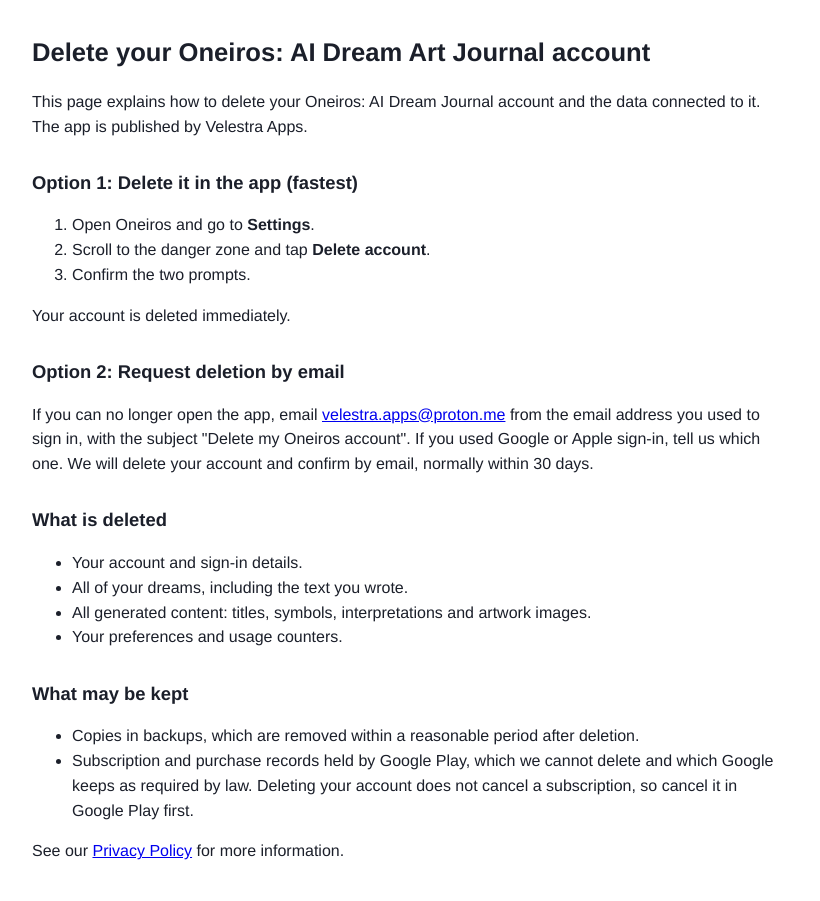
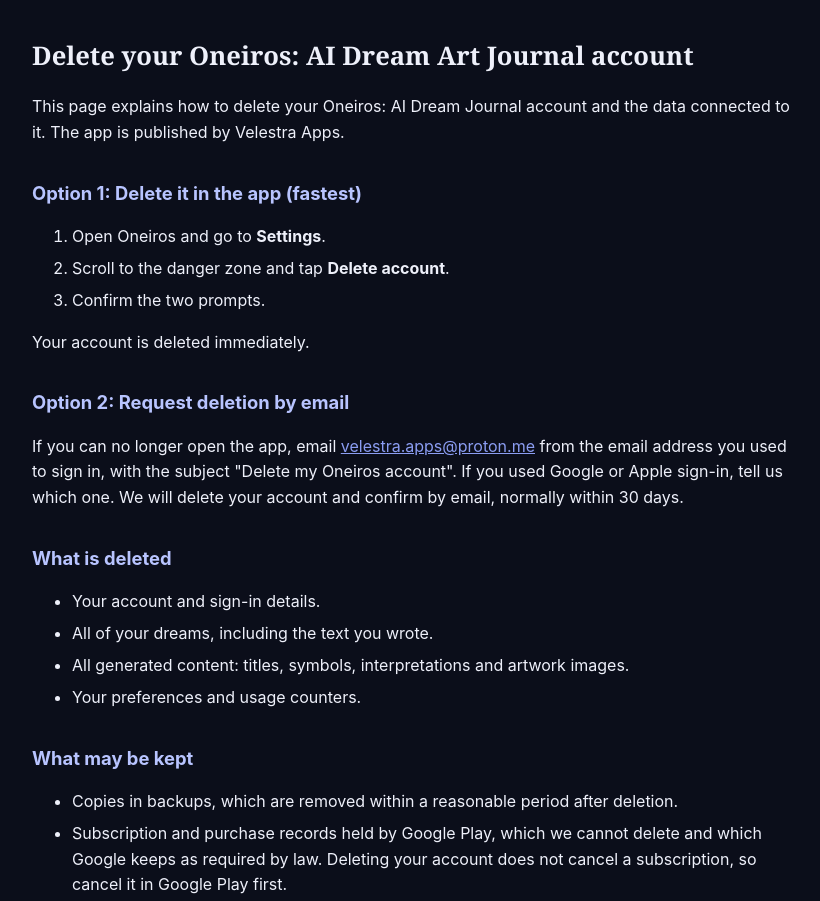
Before and after one commit to V3L35/privacy-policy, a plain HTML site: page delete_account_oneiros.html in a window 1280 px wide. Shown: the top 901 px of the page, without its empty margins (228-1048 px from the left). Drawn offline with Linux system fonts and the light colour scheme.

Commit message:
Update delete_account_oneiros.html

```diff
--- a/delete_account_oneiros.html
+++ b/delete_account_oneiros.html
@@ -5,9 +5,16 @@
   <meta name="viewport" content="width=device-width, initial-scale=1">
   <title>Delete your Oneiros: AI Dream Art Journal account</title>
   <style>
-    body { font-family: 'Helvetica Neue', Helvetica, Arial, sans-serif; padding: 1em; max-width: 760px; margin: 0 auto; line-height: 1.55; color: #1b1f2a; }
-    h1 { font-size: 1.6em; }
-    h2 { font-size: 1.15em; margin-top: 1.6em; }
+  body {
+    font-family: -apple-system, 'Helvetica Neue', Helvetica, Arial, sans-serif;
+    background: #0B0E1A; color: #EEF0FA;
+    padding: 1.2em; max-width: 760px; margin: 0 auto; line-height: 1.6;
+  }
+  h1 { font-size: 1.6em; font-family: Georgia, 'Times New Roman', serif; }
+  h2 { font-size: 1.15em; margin-top: 1.8em; color: #B8C4FF; }
+  a { color: #8B9DF2; }
+  li { margin-bottom: 0.4em; }
+  em { color: #9AA3C0; }
   </style>
 </head>
 <body>
```
